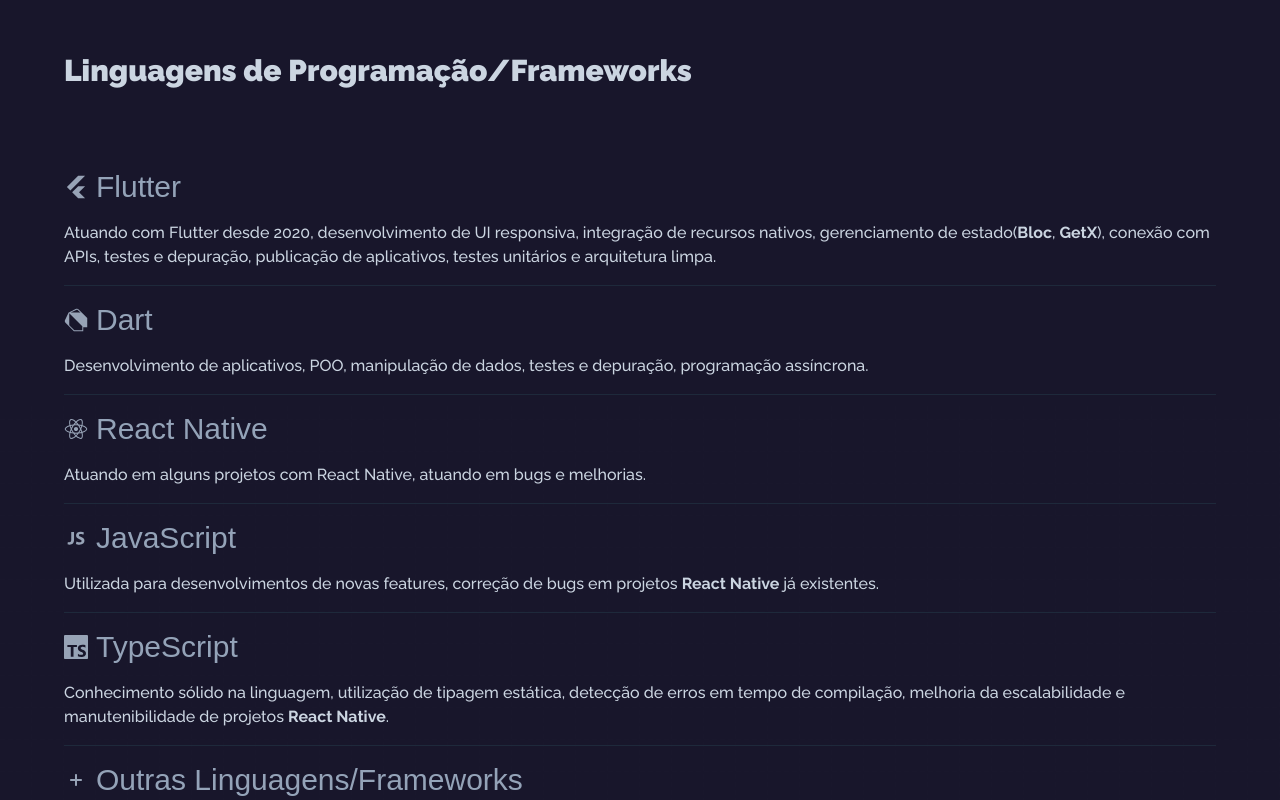
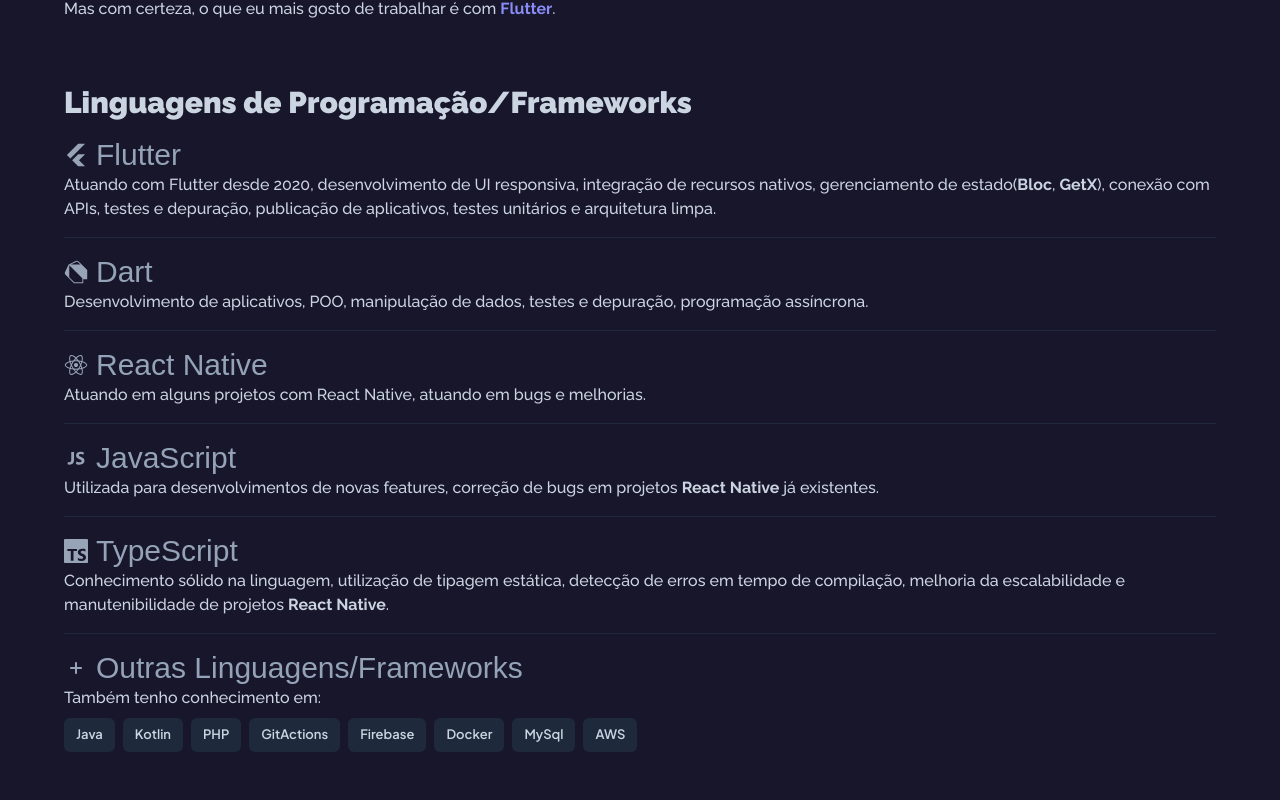
Before and after one commit to renankanu/kanu, a Next.js app: page /skill in a window 1280 px wide. Shown: the part 540-1340 px from the top of the page. Built offline with nearby package versions, Linux system fonts and the light colour scheme; a web font is replaced by a local one.

Commit message:
feature: finish skills page

```diff
--- a/src/app/globals.css
+++ b/src/app/globals.css
@@ -64,17 +64,17 @@
 
   .nav-link {
     @apply flex h-9 items-center gap-1 rounded-xl px-2 font-bold;
-    @apply dark:font-semibold dark:text-cornflower-blue-200;
+    @apply dark:font-semibold text-primary-200;
 
     &:hover,
     &[aria-expanded="true"] {
-      @apply text-cornflower-blue-500;
-      @apply dark:text-cornflower-blue-500;
+      @apply text-primary-500;
+      @apply dark:text-primary-500;
     }
 
     &--label {
-      @apply rounded-full bg-cornflower-blue-500/[0.08] px-5;
-      @apply dark:bg-cornflower-blue-500/10;
+      @apply rounded-full bg-primary-500/[0.08] px-5;
+      @apply dark:bg-primary-500/10;
 
       svg {
         @apply -mr-1;
@@ -111,7 +111,7 @@
         @apply block;
 
         &.highlight-line {
-          @apply -mx-4 bg-cornflower-blue-500/5 px-4;
+          @apply -mx-4 bg-primary-500/5 px-4;
         }
 
         &.line-number {
@@ -125,8 +125,8 @@
             @apply ml-0 bg-transparent;
 
             &::before {
-              @apply border-r-4 border-cornflower-blue-500/40 pr-5 text-[var(--prism-color-base-secondary)];
-              @apply dark:border-cornflower-blue-600/40;
+              @apply border-r-4 border-primary-500/40 pr-5 text-[var(--prism-color-base-secondary)];
+              @apply dark:border-primary-600/40;
             }
           }
         }
@@ -160,8 +160,8 @@
       }
 
       &-message {
-        @apply pointer-events-none absolute -left-16 -ml-2 w-16 translate-x-2 rounded-md bg-cornflower-blue-600 px-2 py-1 text-xs font-bold text-cornflower-blue-200 opacity-0 transition;
-        @apply dark:bg-cornflower-blue-300 dark:text-cornflower-blue-900;
+        @apply pointer-events-none absolute -left-16 -ml-2 w-16 translate-x-2 rounded-md bg-primary-600 px-2 py-1 text-xs font-bold text-primary-200 opacity-0 transition;
+        @apply dark:bg-primary-300 dark:text-primary-900;
 
         &-copied {
           @apply translate-x-0 opacity-100;
@@ -189,7 +189,7 @@
   }
 
   .label {
-    @apply relative overflow-hidden rounded-md bg-slate-100 px-3 py-1 pb-1.5 text-[13px] font-semibold mr-2 mb-2;
-    @apply dark:bg-slate-800;
+    @apply relative overflow-hidden rounded-md px-3 py-1 pb-1.5 text-[13px] font-semibold mr-2 mb-2;
+    @apply dark:bg-slate-800 dark:text-slate-300;
   }
 }
--- a/src/app/skill/components/LanguageTitle.tsx
+++ b/src/app/skill/components/LanguageTitle.tsx
@@ -1,15 +1,9 @@
 import { ReactNode } from 'react'
 
-export type LanguageTitleProps = {
-  icon?: ReactNode
-  title: string
-}
-
-export default function LanguageTitle({ icon, title }: LanguageTitleProps) {
+export default function LanguageTitle({ children }: { children: ReactNode }) {
   return (
-    <div className="mb-4 flex flex-row items-center">
-      {icon}
-      <h2 className="font-alt text-3xl text-slate-400">{title}</h2>
-    </div>
+    <h2 className="flex flex-row items-center font-alt text-3xl text-slate-400 sm:text-2xl">
+      {children}
+    </h2>
   )
 }
--- a/src/app/skill/page.tsx
+++ b/src/app/skill/page.tsx
@@ -28,7 +28,7 @@
       <div className="background-grid background-grid--fade-out pb-20 pt-36 xl:pb-28 xl:pt-52">
         <div className="content-wrapper">
           <m.p
-            className="mb-16 block font-alt leading-none dark:text-cornflower-blue-500 sm:text-3xl md:text-5xl lg:text-7xl xl:text-7xl"
+            className="mb-16 block font-alt leading-none dark:text-primary-500 sm:text-3xl md:text-5xl lg:text-7xl xl:text-7xl"
             initial={animation.hide}
             animate={animation.show}
             transition={{ delay: 0.1 }}
@@ -58,13 +58,17 @@
             Atualmente estou trabalhando com <strong>Flutter</strong> e{' '}
             <strong>React Native</strong> no mobile.
           </p>
-          <h1 className="mb-20 mt-16 font-body text-3xl font-black text-slate-300 sm:text-xl">
+          <p className="mb-2 font-body font-medium text-slate-300 sm:text-sm">
+            Mas com certeza, o que eu mais gosto de trabalhar é com{' '}
+            <strong className="text-primary-400">Flutter</strong>.
+          </p>
+          <h1 className="mb-4 mt-16 font-body text-3xl font-black text-slate-300 sm:text-xl">
             Linguagens de Programação/Frameworks
           </h1>
-          <LanguageTitle
-            icon={<FlutterIcon className="mr-2 h-6 w-6" fill="#97A3B6" />}
-            title="Flutter"
-          />
+          <LanguageTitle>
+            <FlutterIcon className="mr-2 h-6 w-6" fill="#97A3B6" />
+            Flutter
+          </LanguageTitle>
           <Paragraph>
             Atuando com Flutter desde 2020, desenvolvimento de UI responsiva,
             integração de recursos nativos, gerenciamento de estado(
@@ -73,58 +77,59 @@
             arquitetura limpa.
           </Paragraph>
           <Divider />
-          <LanguageTitle
-            icon={<DartIcon className="mr-2 h-6 w-6" fill="#97A3B6" />}
-            title="Dart"
-          />
+          <LanguageTitle>
+            <DartIcon className="mr-2 h-6 w-6" fill="#97A3B6" />
+            Dart
+          </LanguageTitle>
           <Paragraph>
             Desenvolvimento de aplicativos, POO, manipulação de dados, testes e
             depuração, programação assíncrona.
           </Paragraph>
           <Divider />
-          <LanguageTitle
-            icon={<ReactIcon className="mr-2 h-6 w-6" fill="#97A3B6" />}
-            title="React Native"
-          />
+          <LanguageTitle>
+            <ReactIcon className="mr-2 h-6 w-6" fill="#97A3B6" />
+            React Native
+          </LanguageTitle>
           <Paragraph>
             Atuando em alguns projetos com React Native, atuando em bugs e
             melhorias.
           </Paragraph>
           <Divider />
-          <LanguageTitle
-            icon={<JavaScriptIcon className="mr-2 h-6 w-6" fill="#97A3B6" />}
-            title="JavaScript"
-          />
+          <LanguageTitle>
+            <JavaScriptIcon className="mr-2 h-6 w-6" fill="#97A3B6" />
+            JavaScript
+          </LanguageTitle>
           <Paragraph>
             Utilizada para desenvolvimentos de novas features, correção de bugs
             em projetos <strong>React Native </strong>já existentes.
           </Paragraph>
           <Divider />
-          <LanguageTitle
-            icon={<TypeScriptIcon className="mr-2 h-6 w-6" fill="#97A3B6" />}
-            title="TypeScript"
-          />
+          <LanguageTitle>
+            <TypeScriptIcon className="mr-2 h-6 w-6" fill="#97A3B6" />
+            TypeScript
+          </LanguageTitle>
           <Paragraph>
             Conhecimento sólido na linguagem, utilização de tipagem estática,
             detecção de erros em tempo de compilação, melhoria da escalabilidade
             e manutenibilidade de projetos <strong>React Native</strong>.
           </Paragraph>
           <Divider />
-          <LanguageTitle
-            icon={<PlusIcon className="mr-2 h-6 w-6" fill="#97A3B6" />}
-            title="Outras Linguagens/Frameworks"
-          />
+          <LanguageTitle>
+            <PlusIcon className="mr-2 h-6 w-6" fill="#97A3B6" />
+            Outras Linguagens/Frameworks
+          </LanguageTitle>
           <Paragraph>Também tenho conhecimento em:</Paragraph>
           <div className="flex flex-row flex-wrap">
             <span className="label">Java</span>
             <span className="label">Kotlin</span>
             <span className="label">PHP</span>
-            <span className="label">NodeJS</span>
-            <span className="label">NextJs</span>
-            <span className="label">ReactJs</span>
+            <span className="label">GitActions</span>
+            <span className="label">Firebase</span>
+            <span className="label">Docker</span>
+            <span className="label">MySql</span>
             <span className="label">AWS</span>
           </div>
-          <h1 className="mb-20 mt-16 font-body text-3xl font-black text-slate-300 sm:text-xl">
+          <h1 className="mb-4 mt-16 font-body text-3xl font-black text-slate-300 sm:text-xl">
             Ferramentas
           </h1>
           <div className="flex flex-row flex-wrap">
@@ -139,7 +144,7 @@
             <span className="label">Figma</span>
           </div>
           <Divider />
-          <h1 className="mb-20 mt-16 font-body text-3xl font-black text-slate-300 sm:text-xl">
+          <h1 className="mb-4 mt-16 font-body text-3xl font-black text-slate-300 sm:text-xl">
             Config
           </h1>
           <Paragraph>
--- a/src/components/Navbar/Logo.tsx
+++ b/src/components/Navbar/Logo.tsx
@@ -8,8 +8,8 @@
       <div
         className={`border-box flex h-8 w-8 items-center justify-center rounded-lg border ${
           active === true
-            ? 'border-cornflower-blue-500 bg-cornflower-blue-500 dark:border-cornflower-blue-500 dark:bg-cornflower-blue-500'
-            : 'border-cornflower-blue-500 dark:border-cornflower-blue-500'
+            ? 'border-primary-500 bg-primary-500 dark:border-primary-500 dark:bg-primary-500'
+            : 'border-primary-500 dark:border-primary-500'
         }`}
       >
         RK;
--- a/src/components/mdx/custom-components/Heading.tsx
+++ b/src/components/mdx/custom-components/Heading.tsx
@@ -6,7 +6,7 @@
 >
 export function H1({ children }: Props) {
   return (
-    <h1 className="group text-3xl font-bold">
+    <h1 className="group text-3xl font-bold text-slate-300">
       <span>{children}</span>
     </h1>
   )
@@ -14,7 +14,7 @@
 
 export function H2({ children }: Props) {
   return (
-    <h2 className="group text-2xl font-bold">
+    <h2 className="group text-2xl font-bold text-slate-300">
       <span>{children}</span>
     </h2>
   )
@@ -22,7 +22,7 @@
 
 export function H3({ children }: Props) {
   return (
-    <h3 className="group text-xl font-bold">
+    <h3 className="group text-xl font-bold text-slate-300">
       <span>{children}</span>
     </h3>
   )
--- a/tailwind.config.js
+++ b/tailwind.config.js
@@ -42,7 +42,7 @@
           800: '#080718',
           900: '#050414',
         },
-        'cornflower-blue': {
+        primary: {
           100: '#E0E1FE',
           200: '#C1C3FD',
           300: '#A2A4FA',
```
Also changed, not shown: src/components/Intro/IntroTechStack.tsx (+8 -8 lines).
